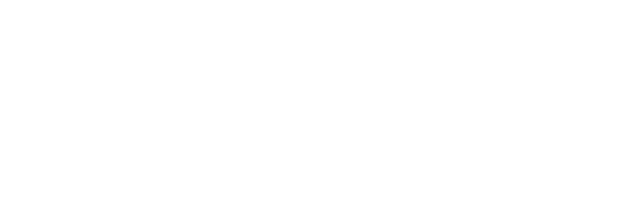
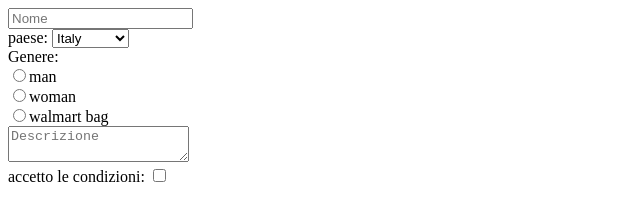
Before and after one commit to HofmanDaniel/FormParser, a plain HTML site: page index.html in a window 1280 px wide. Shown: the whole page, without its empty margins (0-640 px from the left). Drawn offline with Linux system fonts and the light colour scheme.

Commit message:
secondo commit con tutte le funzionalità richieste

```diff
--- a/form.json
+++ b/form.json
@@ -1,31 +1,66 @@
 [
     {
-        "type":"input",
-        "label":"nome",
-        "nome":"nome",
-        "placeholder":"Daniel"
+        "tag": "input",
+        "attr": {
+            "name": "nome",
+            "type": "text",
+            "placeholder": "Nome"
+        }
     },
     {
-        "type":"radio",
-        "label":"sex",
-        "nome":"nome",
-        "elements":["m","f"]
+        "label":"paese: ",
+        "tag": "select",
+        "attr": {
+            "name": "paese"
+        },
+        "options": [
+            "Italy",
+            "Swiss",
+            "Germany"
+        ]
     },
     {
-        "type":"checkbox",
-        "label":"acconsento",
-        "nome":"nome"
+        "tag": "span",
+        "content":"Genere:"
     },
     {
-        "type":"select",
-        "label":"acconsento",
-        "nome":"nome",
-        "options":["valore1","valore2"]
+        "label": ">man",
+        "tag": "input",
+        "attr": {
+            "name": "genere",
+            "type": "radio"
+        }
     },
     {
-        "type":"area",
-        "label":"descrizione",
-        "nome":"nome",
-        "placeholder":"blah blah"
+        "label": ">woman",
+        "tag": "input",
+        "attr": {
+            "name": "genere",
+            "type": "radio"
+        }
+    },
+    {
+        "label": ">walmart bag",
+        "tag": "input",
+        "attr": {
+            "name": "genere",
+            "type": "radio"
+        }
+    },
+    {
+        "tag": "textarea",
+        "attr": {
+            "name": "descrizione",
+            "type": "text",
+            "placeholder": "Descrizione"
+        }
+    },
+    {
+        "label":"accetto le condizioni: ",
+        "tag":"input",
+        "attr":{
+            "name": "condizioni",
+            "type": "checkbox"
+        }
     }
 ]
--- a/index.html
+++ b/index.html
@@ -6,6 +6,7 @@
     <meta name="viewport" content="width=device-width, initial-scale=1.0">
     <title>Document</title>
     <script src="main.js"></script>
+    <link rel="stylesheet" href="style.css">
 </head>
 <body>
 
--- a/main.js
+++ b/main.js
@@ -9,17 +9,35 @@ request.responseType = "json";
 request.send();
 
 //parsing
-request.onload=()=>{
-    ris=document.createElement("form")
-    let json=request.response
-    json.forEach(e => {
-        console.log(e)
-        if(e.label){
-            ris.appendChild(document.createElement("label").appendChild(document.createTextNode(e.label)))
+request.onload = () => {
+    let form = document.createElement("form")
+    let json = request.response
+    json.forEach(element => {
+        let render = document.createElement(element["tag"]);
+        if (Boolean(element.attr)) { //in caso ci siano attributi
+            for (x in element.attr) {
+                render.setAttribute(x, element.attr[x])
+            }
         }
-        if(e.type=="area"){
+        if (Boolean(element.content)) { //in caso ci sia un contenuto testuale
+            render.appendChild(document.createTextNode(element.content))
+        }
+        if (Boolean(element.options)) {
+            element.options.forEach(x => {
+                render.innerHTML += `<option value="${x.toLowerCase()}">${x}</option>`
+            });
+        }
+        if (Boolean(element.label)) { //in caso ci sia una label
+            if (element.label[0] === ">") { //per mettere la label a destra
+                form.innerHTML += `<div>${render.outerHTML}<label for="${element.attr.name}">${element.label.slice(1)}</label></div>`
+            }
+            else { // la label viene mantenuta a sinistra
+                form.innerHTML += `<div><label for="${element.attr.name}">${element.label}</label>${render.outerHTML}</div>`
+            }
+            return // interruzione in quanto l'aggiunta è già avvenuta
+        }
+        form.innerHTML += `<div>${render.outerHTML}</div>` //aggiunta in caso non ci siano label
 
-        }
     });
-    console.log(ris)
+    document.body.innerHTML = form.outerHTML;//aggiunta all'index
 }
```
